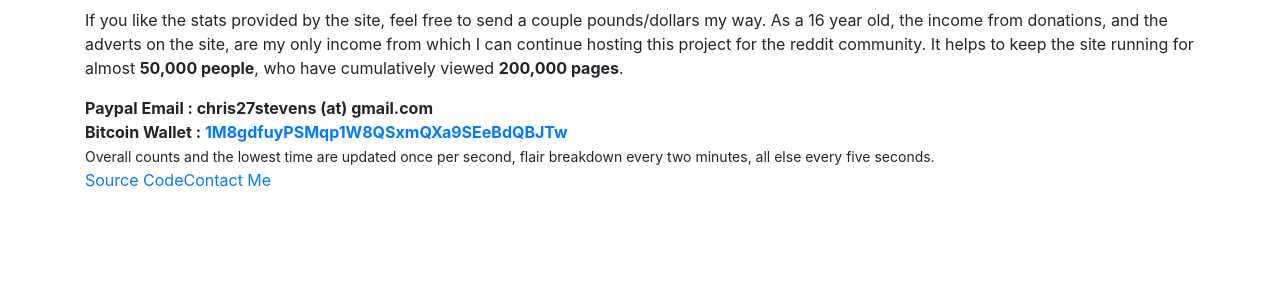
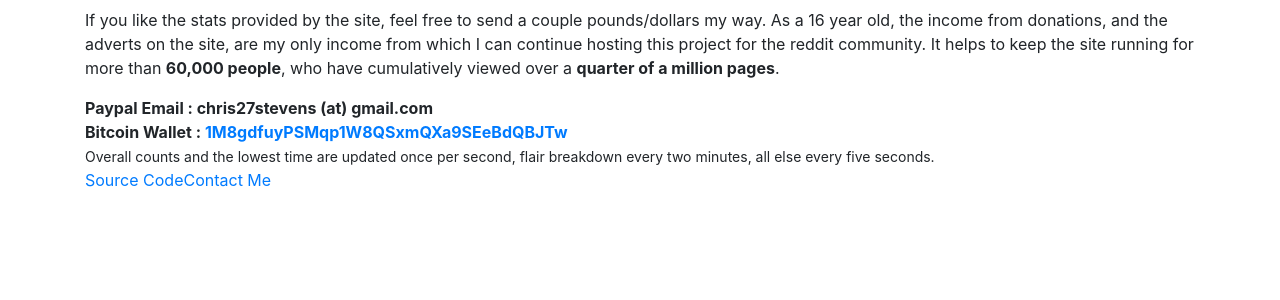
Before and after one commit to Chr12t0pher/r-slash-thebutton, a Flask app: page /donate in a window 1280 px wide. Shown: the part 48-348 px from the top of the page. Run offline with Flask 2, Linux system fonts and the light colour scheme; parts of the project's set-up code (start-up, migrations or seed data) failed here and were passed over; some libraries are stand-ins or nearby versions.

Commit message:
More page views!

```diff
--- a/templates/donate.html
+++ b/templates/donate.html
@@ -10,7 +10,7 @@
           <p>If you like the stats provided by the site, feel free to send a couple pounds/dollars my way. As a 16
               year old, the income from donations, and the adverts on the site, are my only
               income from which I can continue hosting this project for the reddit community.
-              It helps to keep the site running for almost <b>50,000 people</b>, who have cumulatively viewed <b>200,000 pages</b>.</p>
+              It helps to keep the site running for more than <b>60,000 people</b>, who have cumulatively viewed over a <b>quarter of a million pages</b>.</p>
           <strong>Paypal Email : chris27stevens (at) gmail.com</strong><br>
           <strong>Bitcoin Wallet : <a href="https://www.coinbase.com/ChrisStevens">1M8gdfuyPSMqp1W8QSxmQXa9SEeBdQBJTw</a></strong>
       </div>
```
